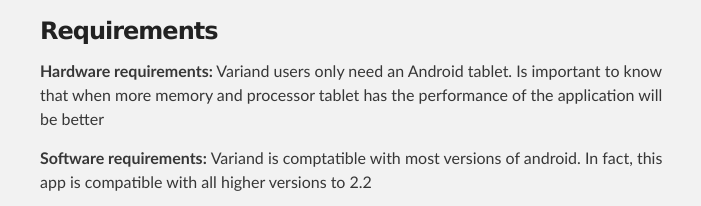
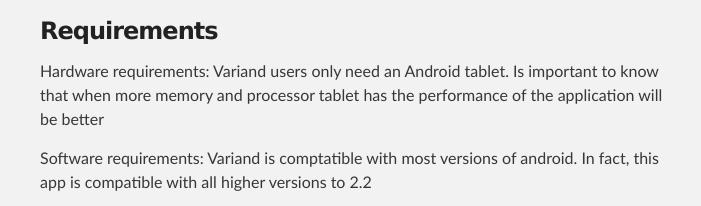
Before and after one commit to Golis/Variand, a plain HTML site: page index.html in a window 1280 px wide. Shown: the part 1087-1293 px from the top of the page, 280-981 px from the left. Drawn offline with Linux system fonts and the light colour scheme.

Commit message:
Update index.html

```diff
--- a/index.html
+++ b/index.html
@@ -56,9 +56,9 @@ researchers  or  clinical  professionals  without  requiring  special skills  in
 <h3>
 <a name="designer-templates" class="anchor" href="#designer-templates"><span class="octicon octicon-link"></span></a>Requirements</h3>
 
-<p><strong>Hardware requirements:</strong> Variand users only need an Android tablet. Is important to know that when more memory and processor tablet has the performance of the application will be better</p>
+<p>Hardware requirements: Variand users only need an Android tablet. Is important to know that when more memory and processor tablet has the performance of the application will be better</p>
 
-<p><strong>Software requirements: </strong>Variand is comptatible with most versions of android. In fact, this app is compatible with all higher versions to 2.2</p>
+<p>Software requirements: Variand is comptatible with most versions of android. In fact, this app is compatible with all higher versions to 2.2</p>
 
 <h3>
 <a name="rather-drive-stick" class="anchor" href="#rather-drive-stick"><span class="octicon octicon-link"></span></a>Rather Drive Stick?</h3>
```
